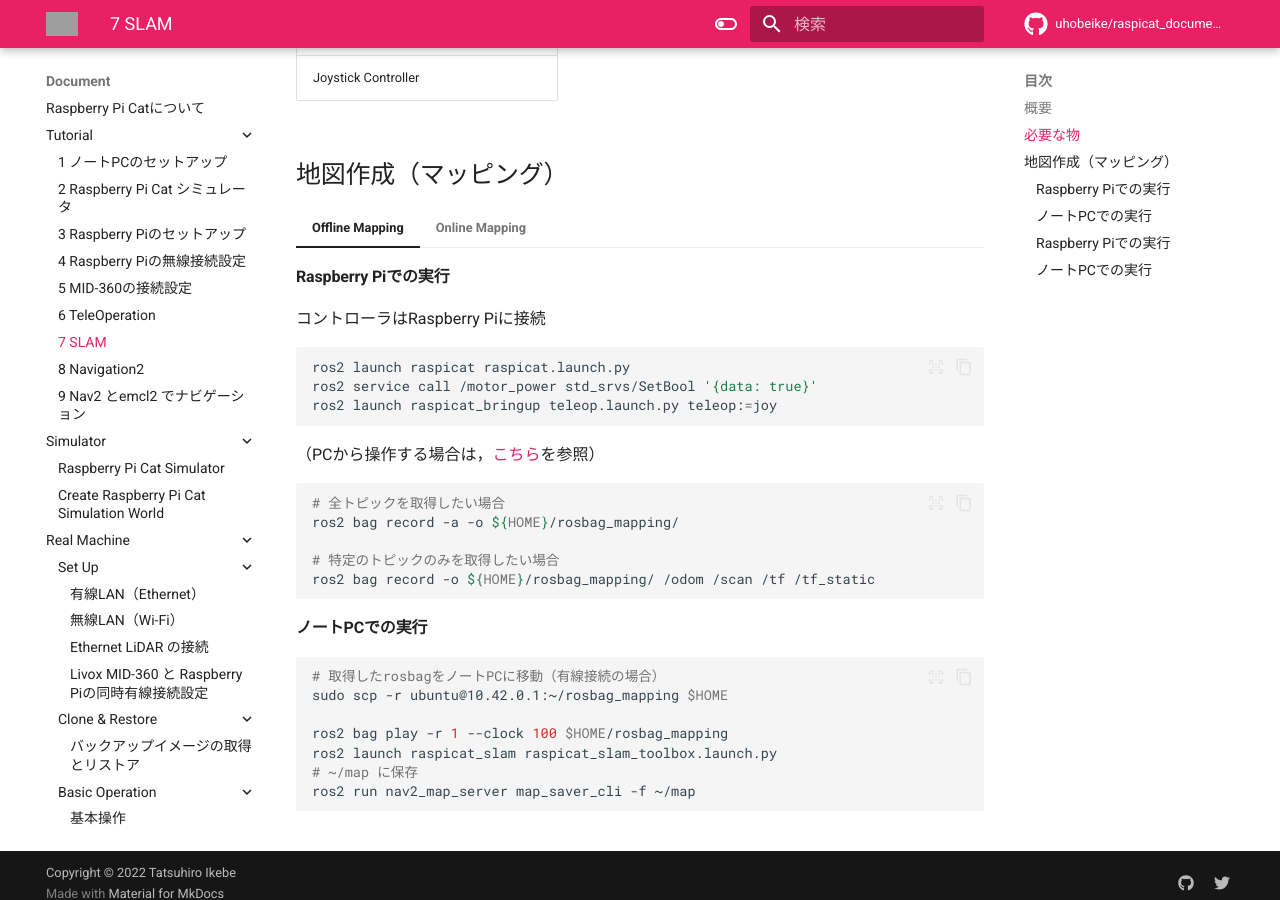
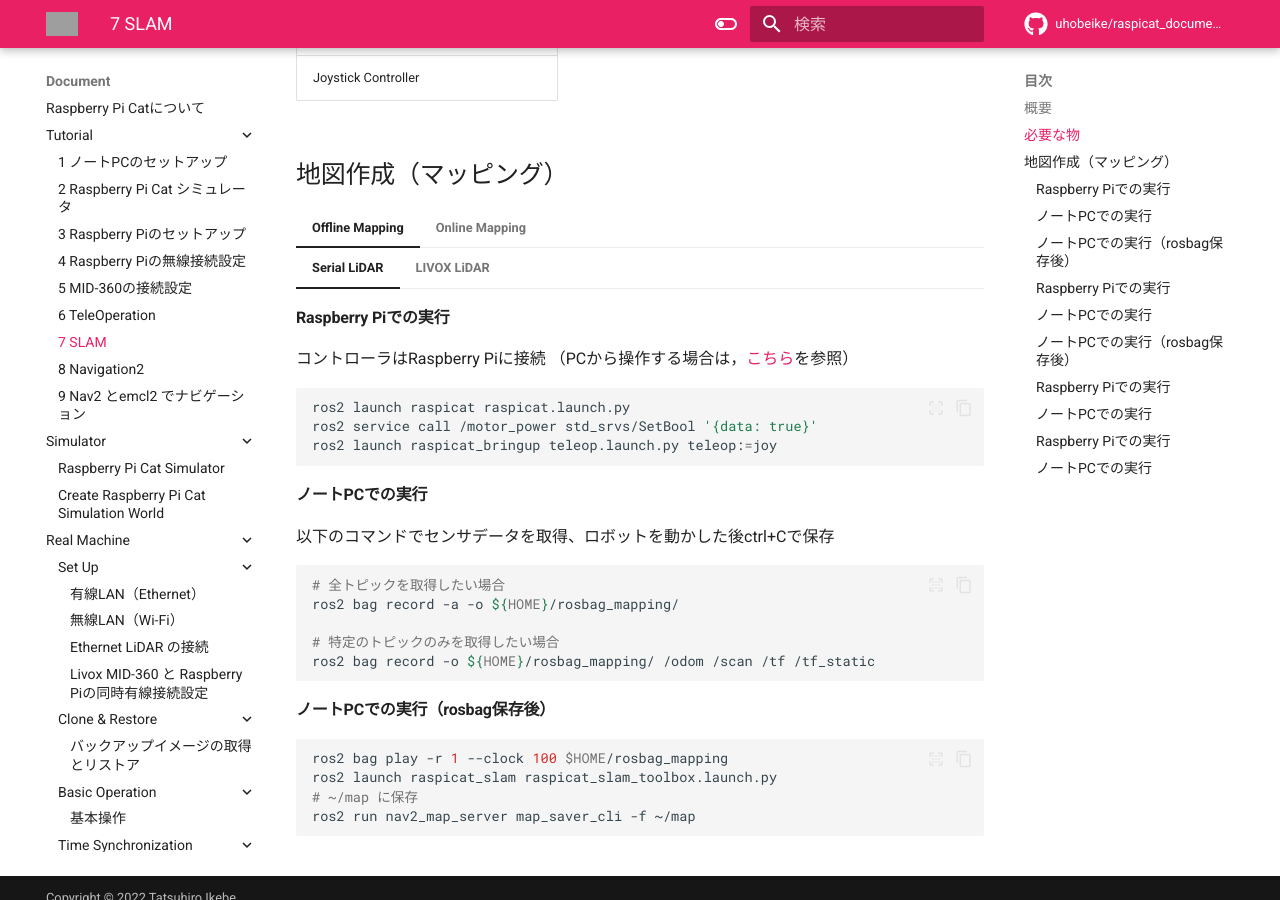
Before and after one commit to CIT-Autonomous-Robot-Lab/raspicat_documentation, an MkDocs documentation site: the page built from docs/document/tutorial/7_slam.md, in a window 1280 px wide and 900 px high, scrolled down 788 px. Built offline with MkDocs 1.6.1 and Material for MkDocs 9.7.7, drawn with Linux system fonts in a browser that asks for light colours; comment, search, counter and statistics services are not loaded; grey boxes are pictures that could not be loaded.

Commit message:
add: チュートリアル7にLIVOX版を追加

````diff
--- a/docs/document/tutorial/7_slam.md
+++ b/docs/document/tutorial/7_slam.md
@@ -23,49 +23,103 @@
 
 === "Offline Mapping"
 
-    #### Raspberry Piでの実行
+    === "Serial LiDAR"
+        #### Raspberry Piでの実行
 
-    コントローラはRaspberry Piに接続
-    ```sh
-    ros2 launch raspicat raspicat.launch.py
-    ros2 service call /motor_power std_srvs/SetBool '{data: true}'
-    ros2 launch raspicat_bringup teleop.launch.py teleop:=joy
-    ```
-    （PCから操作する場合は，[こちら](../6_teleop)を参照）
-    ```sh
-    # 全トピックを取得したい場合
-    ros2 bag record -a -o ${HOME}/rosbag_mapping/
+        コントローラはRaspberry Piに接続
+        （PCから操作する場合は，[こちら](../6_teleop)を参照）
+        ```sh
+        ros2 launch raspicat raspicat.launch.py
+        ros2 service call /motor_power std_srvs/SetBool '{data: true}'
+        ros2 launch raspicat_bringup teleop.launch.py teleop:=joy
+        ```
+        #### ノートPCでの実行
+        以下のコマンドでセンサデータを取得、ロボットを動かした後ctrl+Cで保存
+        ```sh
+        # 全トピックを取得したい場合
+        ros2 bag record -a -o ${HOME}/rosbag_mapping/
 
-    # 特定のトピックのみを取得したい場合
-    ros2 bag record -o ${HOME}/rosbag_mapping/ /odom /scan /tf /tf_static
-    ```
+        # 特定のトピックのみを取得したい場合
+        ros2 bag record -o ${HOME}/rosbag_mapping/ /odom /scan /tf /tf_static
+        ```
 
-    #### ノートPCでの実行
+        #### ノートPCでの実行（rosbag保存後）
 
-    ```sh
-    # 取得したrosbagをノートPCに移動（有線接続の場合）
-    sudo scp -r ubuntu@10.42.0.1:~/rosbag_mapping $HOME
+        ```sh
+        ros2 bag play -r 1 --clock 100 $HOME/rosbag_mapping
+        ros2 launch raspicat_slam raspicat_slam_toolbox.launch.py
+        # ~/map に保存
+        ros2 run nav2_map_server map_saver_cli -f ~/map
+        ```
 
-    ros2 bag play -r 1 --clock 100 $HOME/rosbag_mapping
-    ros2 launch raspicat_slam raspicat_slam_toolbox.launch.py
-    # ~/map に保存
-    ros2 run nav2_map_server map_saver_cli -f ~/map
-    ```
+    === "LIVOX LiDAR"
+        #### Raspberry Piでの実行
+
+        コントローラはRaspberry Piに接続
+        （PCから操作する場合は，[こちら](../6_teleop)を参照）
+        ```sh
+        ros2 launch raspicat raspicat.launch.py
+        ros2 service call /motor_power std_srvs/SetBool '{data: true}'
+        ros2 launch raspicat_bringup teleop.launch.py teleop:=joy
+        ```
+
+        #### ノートPCでの実行
+        以下のコマンドでセンサデータを取得、ロボットを動かした後ctrl+Cで保存
+        ```sh
+        ros2 launch livox_ros_driver2 msg_MID360_launch.py
+        ros2 launch pointcloud_to_laserscan mid360_pointcloud2_to_laserscan.launch.py
+
+        # 全トピックを取得したい場合
+        ros2 bag record -a -o ${HOME}/rosbag_mapping/
+
+        # 特定のトピックのみを取得したい場合
+        ros2 bag record -o ${HOME}/rosbag_mapping/ /odom /scan /tf /tf_static
+        ```
+
+        #### ノートPCでの実行（rosbag保存後）
+
+        ```sh
+        ros2 bag play -r 1 --clock 100 $HOME/rosbag_mapping
+        ros2 launch raspicat_slam raspicat_slam_toolbox.launch.py
+        # ~/map に保存
+        ros2 run nav2_map_server map_saver_cli -f ~/map
+        ```
 
 === "Online Mapping"
 
-    #### Raspberry Piでの実行
+    === "Serial LiDAR"
+        #### Raspberry Piでの実行
 
-    コントローラはRaspberry Piに接続
-    ```sh
-    ros2 launch raspicat raspicat.launch.py
-    ros2 service call /motor_power std_srvs/SetBool '{data: true}'
-    ros2 launch raspicat_bringup teleop.launch.py teleop:=joy
-    ```
+        コントローラはRaspberry Piに接続
+        ```sh
+        ros2 launch raspicat raspicat.launch.py
+        ros2 service call /motor_power std_srvs/SetBool '{data: true}'
+        ros2 launch raspicat_bringup teleop.launch.py teleop:=joy
+        ```
 
-    #### ノートPCでの実行
-    ```sh
-    ros2 launch raspicat_slam raspicat_slam_toolbox.launch.py
-    # ~/map に保存
-    ros2 run nav2_map_server map_saver_cli -f ~/map
-    ```
+        #### ノートPCでの実行
+        ```sh
+        ros2 launch raspicat_slam raspicat_slam_toolbox.launch.py
+        # ~/map に保存
+        ros2 run nav2_map_server map_saver_cli -f ~/map
+        ```
+
+    === "LIVOX LiDAR"
+
+        #### Raspberry Piでの実行
+
+        コントローラはRaspberry Piに接続
+        ```sh
+        ros2 launch raspicat raspicat.launch.py
+        ros2 service call /motor_power std_srvs/SetBool '{data: true}'
+        ros2 launch raspicat_bringup teleop.launch.py teleop:=joy
+        ```
+
+        #### ノートPCでの実行
+        ```sh
+        ros2 launch livox_ros_driver2 msg_MID360_launch.py
+        ros2 launch pointcloud_to_laserscan mid360_pointcloud2_to_laserscan.launch.py
+        ros2 launch raspicat_slam raspicat_slam_toolbox.launch.py
+        # ~/map に保存
+        ros2 run nav2_map_server map_saver_cli -f ~/map
+        ```
````
